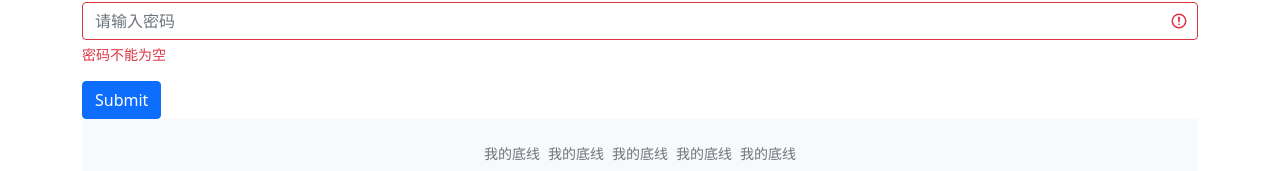
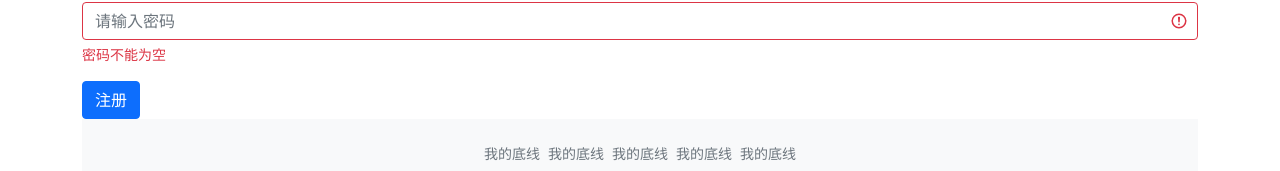
Before and after one commit to liaozhijie8/vue3.0_project_zhihu, a Vue app: page /signup in a window 1280 px wide. Shown: the part 235-406 px from the top of the page. Built offline with nearby package versions, Linux system fonts and the light colour scheme.

Commit message:
修改了注册按钮

```diff
--- a/src/views/Signup.vue
+++ b/src/views/Signup.vue
@@ -10,7 +10,7 @@
       <label for="exampleInputPassword1" class="form-label">密码</label>
       <ValidateInput type="password" placeholder="请输入密码" :rules="passwordRules" v-model="passwordVal"></ValidateInput>
     </div>
-    <button type="submit" class="btn btn-primary" @click.prevent="submitData">Submit</button>
+    <button type="submit" class="btn btn-primary" @click.prevent="submitData">注册</button>
   </form>
 </template>
 
```
